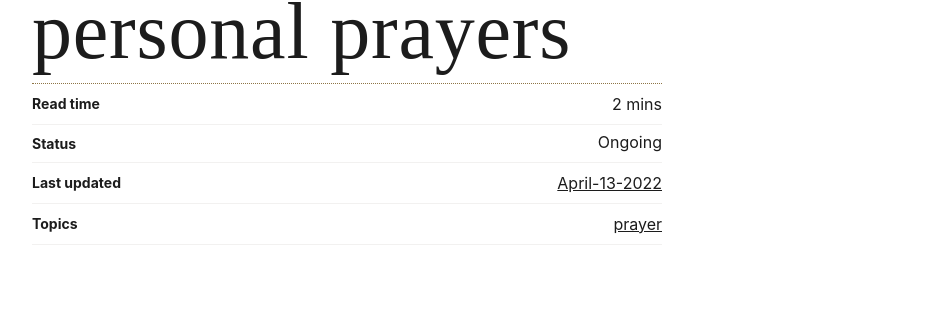
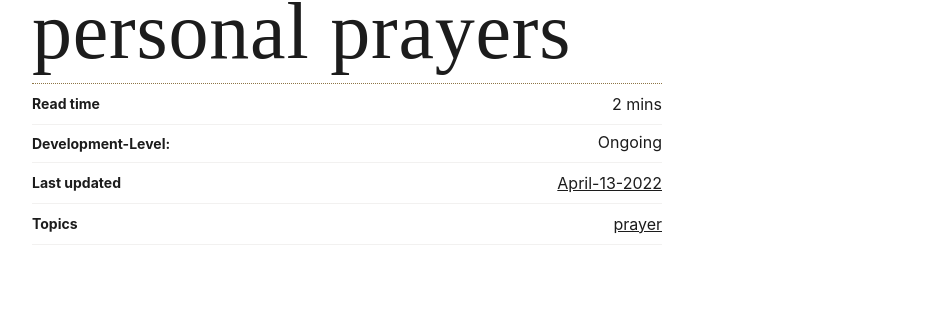
Before and after one commit to jsantiago611/digital-garden-master, a Jekyll site: the page built from _posts/2022-04-13-psalms-study.md, in a window 1280 px wide and 900 px high, scrolled down 602 px. Shown: the part 125-453 px from the top of the window, without its empty margins (298-1250 px from the left). Built offline with Jekyll 4.4.1, drawn with Linux system fonts in a browser that asks for light colours; some web fonts are replaced.

Commit message:
feed "status" to "Development-Level: "

```diff
--- a/_includes/Content.html
+++ b/_includes/Content.html
@@ -9,7 +9,7 @@
     {%- if page.status != nil and page.status != empty -%}
     <!-- Status -->
     <div class="article-meta__item">
-        <dt class="article-meta__item-label">Status</dt>
+        <dt class="article-meta__item-label">Development-Level: </dt>
         <dd class=".article-meta__item-value">{{page.status | capitalize}}</dd>
     </div>
     {%- endif -%}
```
